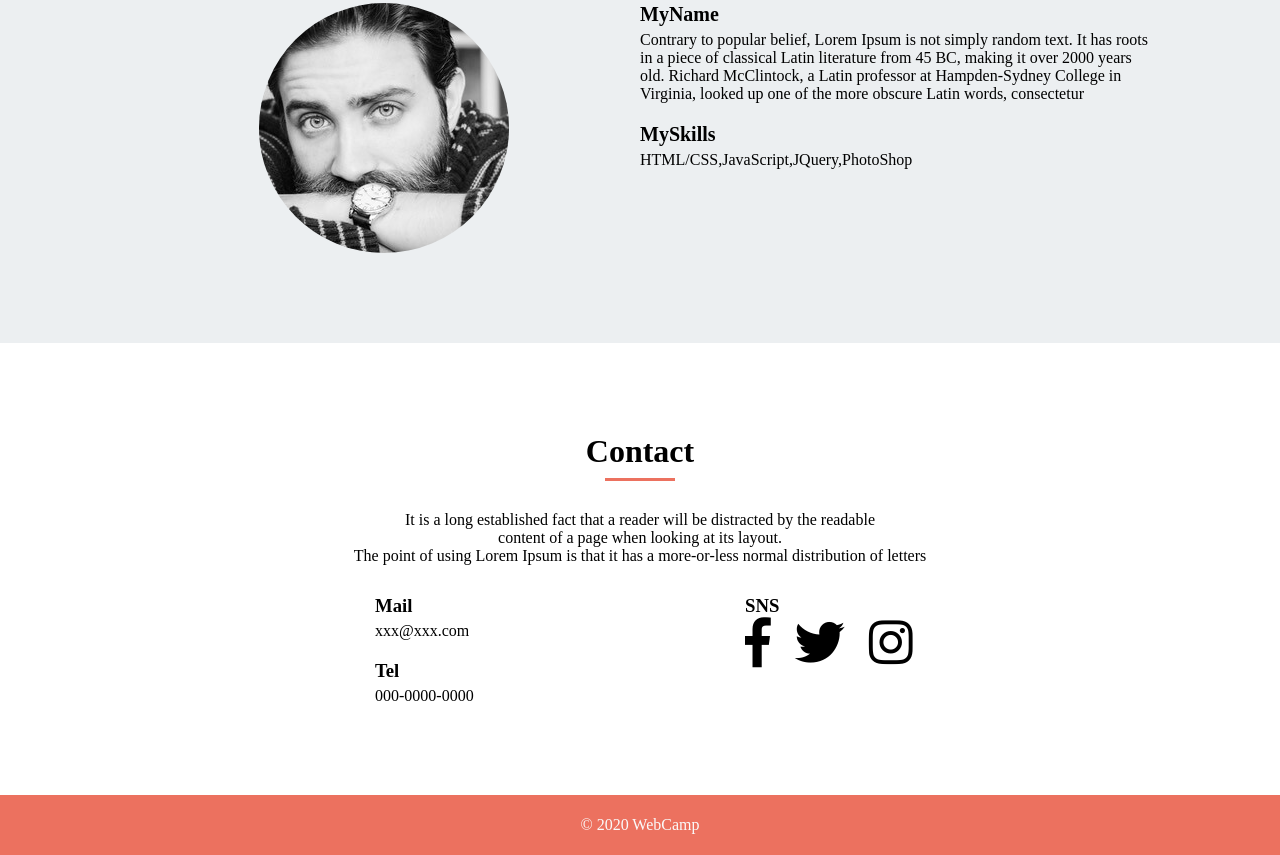
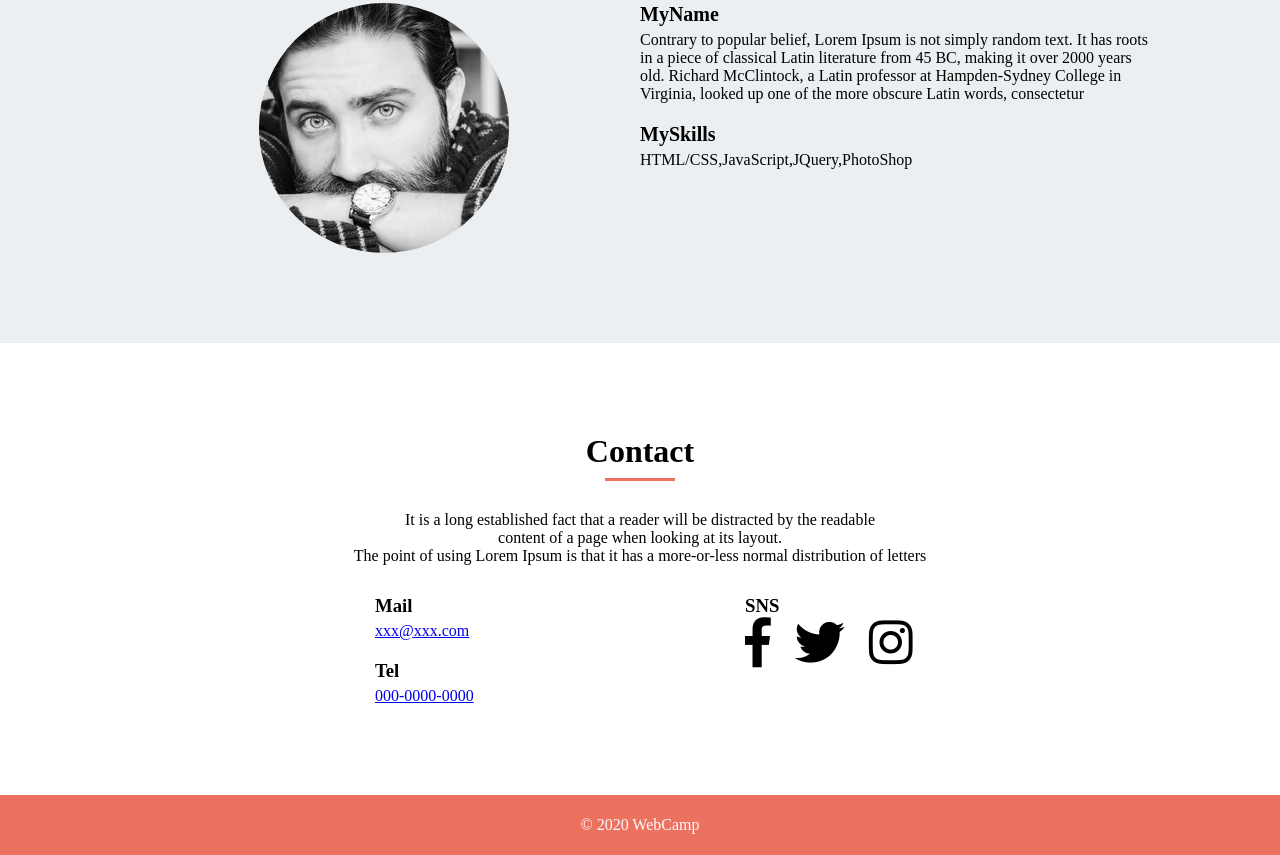
Before and after one commit to ponta3333/practice, a plain HTML site: page MySite/MySite.html in a window 1280 px wide. Shown: the part 2402-3257 px from the top of the page. Drawn offline with Linux system fonts and the light colour scheme.

Commit message:
[Finish]WEB

```diff
--- a/MySite/MySite.html
+++ b/MySite/MySite.html
@@ -112,9 +112,9 @@
 			<div class="contact-left">
 				<div class="contact-left-content">
 					<h3 class="contact-title">Mail</h3>
-					<p class="contact-mail">xxx@xxx.com</p>
+					<p class="contact-mail"><a href="Mysite.html">xxx@xxx.com</a></p>
 					<h3 class="contact-title">Tel</h3>
-					<p>000-0000-0000</p>
+					<p><a href="Mysite.html">000-0000-0000</a></p>
 				</div>
 			</div>
 			<div class="contact-right">
```
